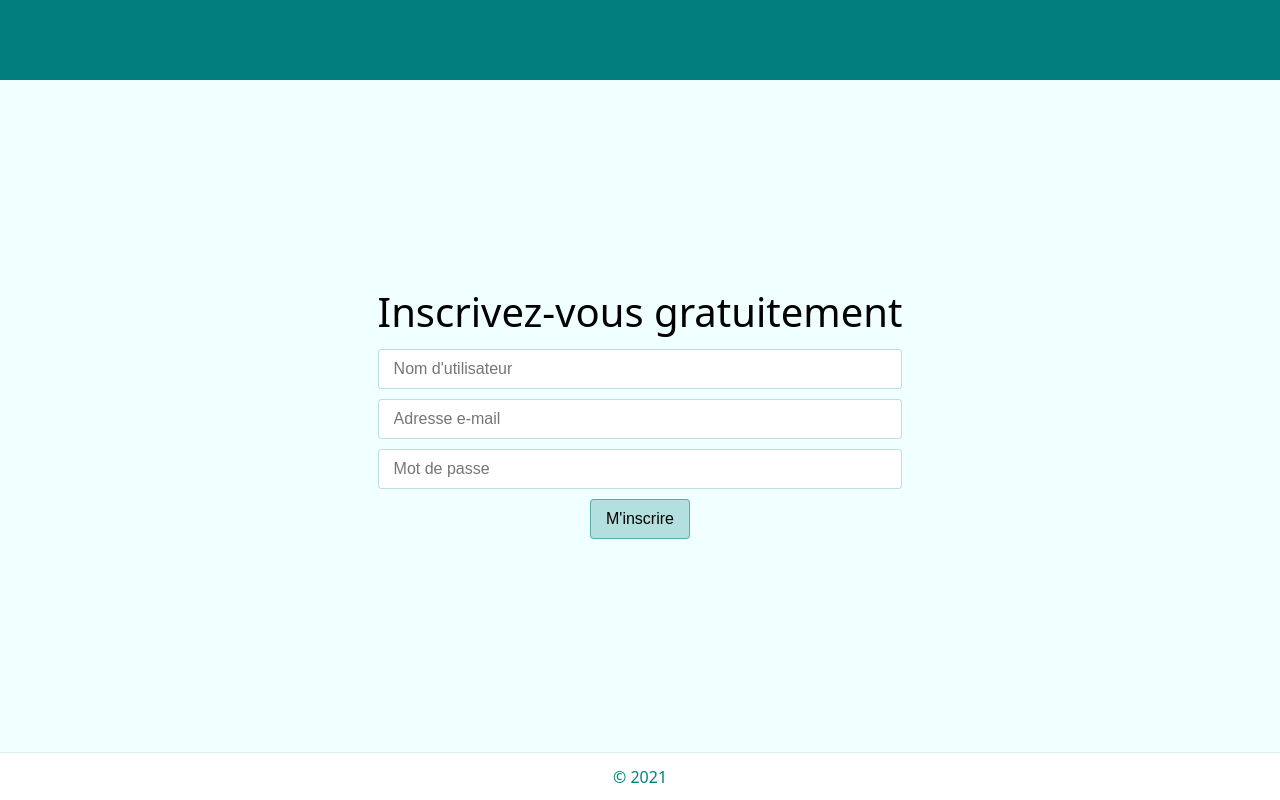
After one commit to SIKessEm/FunCooly, a PHP site: template tpl/view/users/SignUp.php in a window 1280 px wide. The commit adds this page. Run offline with PHP 8.4, Linux system fonts and the light colour scheme; the template is opened without the code that fills it, so the values that code supplies are empty.

Commit message:
:poop: Add the registration module

```diff
--- /dev/null
+++ b/src/main/users/SignUp/index.php
@@ -0,0 +1,6 @@
+<?php
+return render('layout.main', [
+    'title' => env('app_name') . ' : Inscription',
+    'description' => 'Créez votre compte ' . env('app_name') . ' gratuitement et discutez avec des personnes partout dans le monde',
+    'view' => render('view.users.SignUp')
+]);
--- a/tpl/layout/main.php
+++ b/tpl/layout/main.php
@@ -36,6 +36,72 @@
 
             .box {
                 display: flex;
+            }
+
+            .link {
+                color: rgba(0, 127, 127, 0.75);
+            }
+
+            .link:hover,
+            .link:active {
+                color: rgba(0, 127, 127, 1);
+                text-decoration: underline;
+            }
+
+            .entry,
+            .button {
+                border-radius: 4px;
+                font-size: 1rem;
+                padding: 10px 15px;
+                display: block;
+            }
+
+            .entry {
+                border: 1px solid rgba(0, 127, 127, 0.25);
+                width: 100%;
+            }
+
+            .button {
+                cursor: pointer;
+                transition: 0.75s ease-in-out;
+                border: 1px solid rgba(0, 127, 127, 0.5);
+                background-color: rgba(0, 127, 127, 0.25);
+            }
+
+            .button:hover {
+                color: #fff;
+                border: 1px solid rgba(0, 127, 127, 1);
+                background-color: rgba(0, 127, 127, 0.75);
+            }
+
+            .button:active {
+                color: #000;
+                border: 1px solid rgba(0, 127, 127, 0.75);
+                background-color: rgba(0, 127, 127, 0.5);
+            }
+
+            .button:focus {
+                color: #fff;
+                background-color: rgba(0, 127, 127, 1);
+            }
+
+            .field-box {
+                display: flex;
+                margin: 10px auto;
+            }
+
+            .buttons-block {
+                display: block;
+                margin: 18px auto;
+            }
+
+            .buttons-block > .button {
+                display: inline-block;
+            }
+
+            .form-container {
+                max-width: clamp(50vw, 300px, 100%);
+                margin: auto;
             }
 
             #wrapper > .layout {
--- a/tpl/view/home.php
+++ b/tpl/view/home.php
@@ -2,3 +2,6 @@
     <h1>Discutez et partagez librement sur <?= env('app_name') ?></h1>
     <p><?= env('app_name') ?> est un espace de discussion en ligne qui se veut simple, sûre et sécurisé.</p>
 </div>
+<div>
+    <p class="buttons-block"><a href="/users/SignUp" class="button">S'inscrire gratuitement</a></p>
+</div>
--- /dev/null
+++ b/tpl/view/users/SignUp.php
@@ -0,0 +1,19 @@
+<div>
+    <h1>Inscrivez-vous gratuitement</h1>
+    <div class="form-container">
+        <form method="POST" action="#">
+            <div class="field-box">
+                <input type="text" name="user[name]" id="user_name" class="entry" placeholder="Nom d'utilisateur"/>
+            </div>
+            <div class="field-box">
+                <input type="email" name="user[email]" id="user_email" class="entry" placeholder="Adresse e-mail"/>
+            </div>
+            <div class="field-box">
+                <input type="password" name="user[password]" id="user_password" class="entry" placeholder="Mot de passe"/>
+            </div>
+            <div class="field-box">
+                <button type="submit" class="button" name="button" value="submit">M'inscrire</button>
+            </div>
+        </form>
+    </div>
+</div>
```
